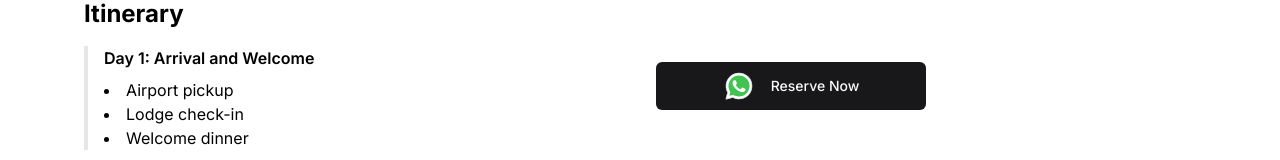
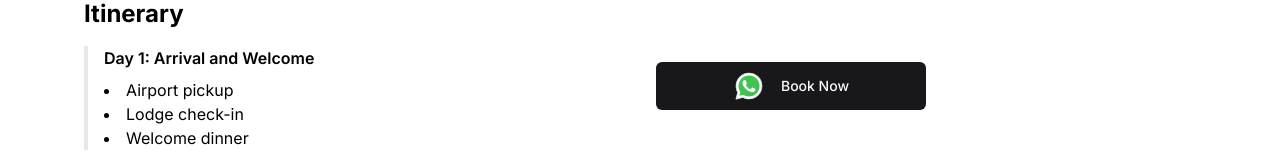
Before and after one commit to fgbyte/panorama-tours, a Next.js app: page /tours/tour_001 in a window 1280 px wide. Shown: the part 710-870 px from the top of the page. Built offline with nearby package versions, Linux system fonts and the light colour scheme; no server answers.

Commit message:
feat: update WhatsApp link format and change button text to 'Book Now' in TourContent component

```diff
--- a/src/components/TourContent.tsx
+++ b/src/components/TourContent.tsx
@@ -96,7 +96,7 @@ export default function TourContent({ id }: { id: string }) {
 					<Button className="py-6 sm:w-1/2 hover:bg-green-500">
 						<Link
 							className="flex items-center gap-2 justify-center"
-							href={`https://wa.me/41796915893?text=${id}%20Hello`}
+							href={`https://wa.me/41796915893?text=*${id}*%20Hello%20I%20am%20interested%20in%20your%20Tour%20`}
 						>
 							{/* biome-ignore lint/a11y/noSvgWithoutTitle: <explanation> */}
 							<svg
@@ -129,7 +129,7 @@ export default function TourContent({ id }: { id: string }) {
 									clip-rule="evenodd"
 								/>
 							</svg>
-							Reserve Now
+							Book Now
 						</Link>
 					</Button>
 				</div>
```
